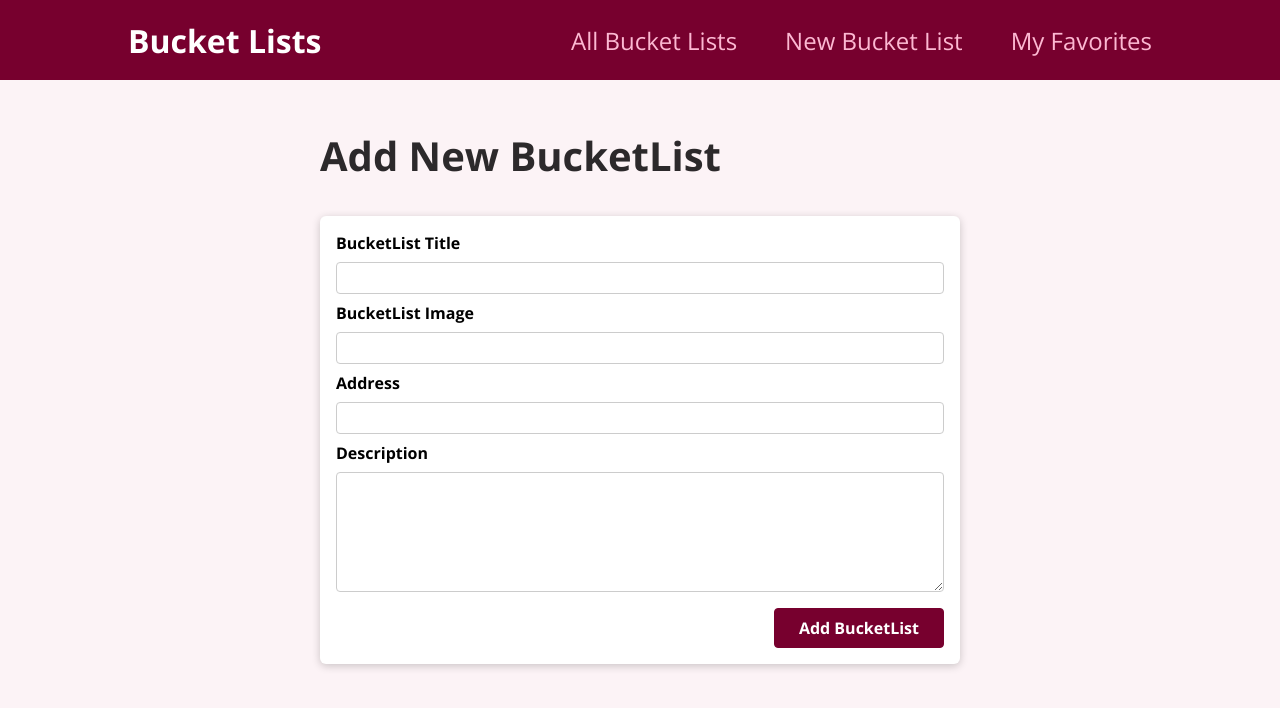
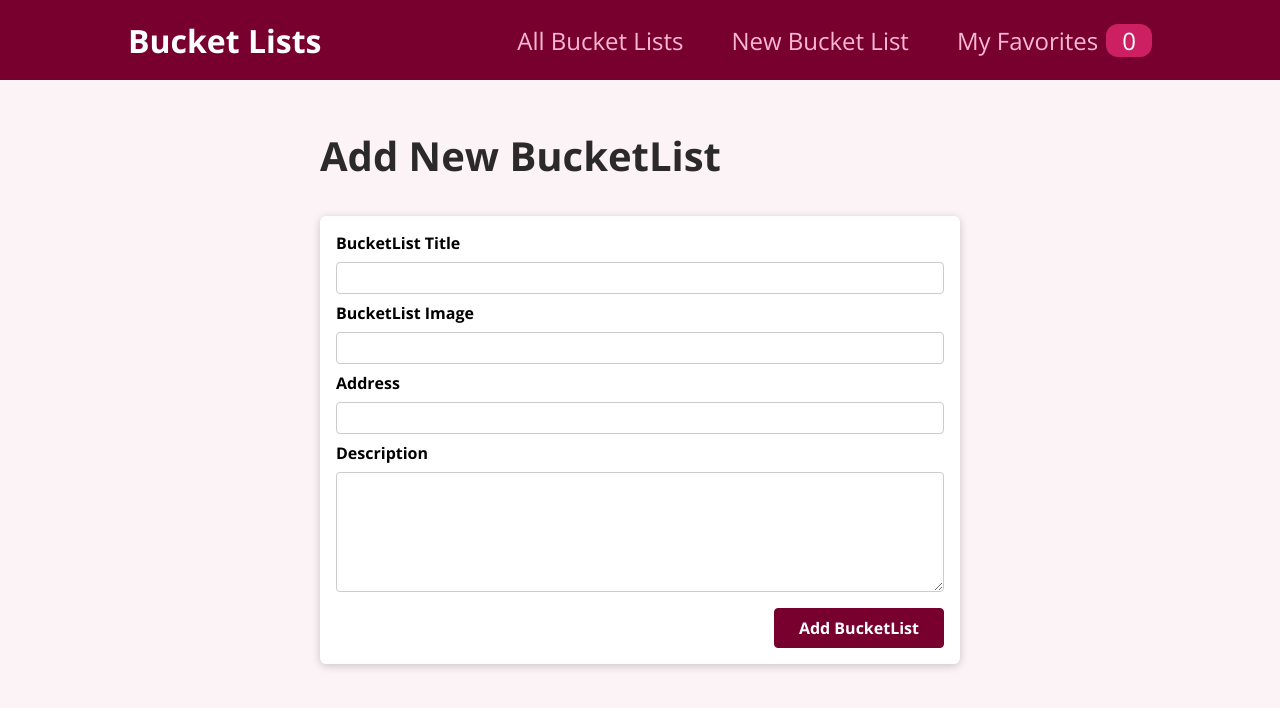
Before and after one commit to kiwoonjung/bucket-list, a React (Create React App) app: page /new-bucket-list in a window 1280 px wide. Shown: the top 708 px of the page. Built offline with nearby package versions, Linux system fonts and the light colour scheme.

Commit message:
more context usage, add badge favourite number

```diff
--- a/src/components/layout/MainNavigation.js
+++ b/src/components/layout/MainNavigation.js
@@ -1,8 +1,12 @@
+import { useContext } from "react";
 import { Link } from "react-router-dom";
 
 import classes from "./MainNavigation.module.css";
+import FavoritesContext from "../../store/favorites-context";
 
 function MainNavigation() {
+  const favoriteCtx = useContext(FavoritesContext);
+
   return (
     <header className={classes.header}>
       <div className={classes.logo}>Bucket Lists</div>
@@ -15,7 +19,12 @@
             <Link to="/new-bucket-list">New Bucket List</Link>
           </li>
           <li>
-            <Link to="/favorites">My Favorites</Link>
+            <Link to="/favorites">
+              My Favorites
+              <span className={classes.badge}>
+                {favoriteCtx.totalFavorites}
+              </span>
+            </Link>
           </li>
         </ul>
       </nav>
--- a/src/pages/Favorites.js
+++ b/src/pages/Favorites.js
@@ -1,5 +1,24 @@
+import { useContext } from "react";
+
+import FavoritesContext from "../store/favorites-context";
+import BucketList from "../components/bucketlists/BucketList";
 function FavoritesPage() {
-  return <div>Favorites Page</div>;
+  const favoriteCtx = useContext(FavoritesContext);
+
+  let content;
+
+  if (favoriteCtx.totalFavorites === 0) {
+    content = <p>You got no favorites yet. Start adding some?</p>;
+  } else {
+    content = <BucketList bucketlists={favoriteCtx.favorites} />;
+  }
+
+  return (
+    <section>
+      <h1>My favorites</h1>
+      {content}
+    </section>
+  );
 }
 
 export default FavoritesPage;
```
